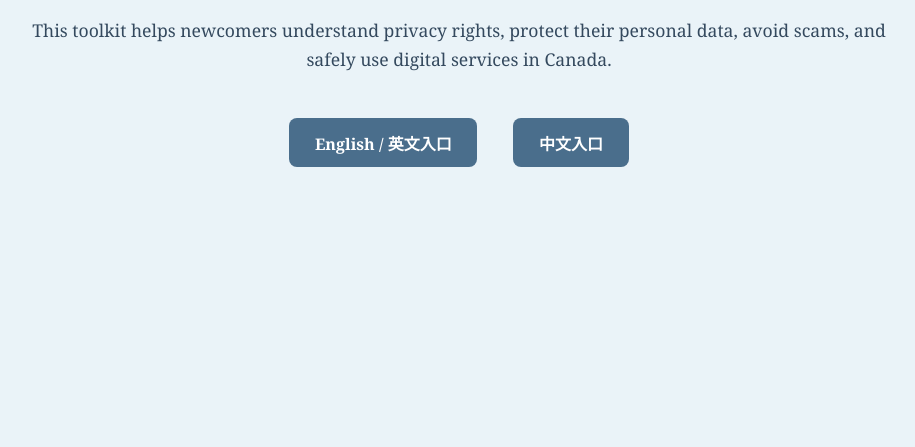
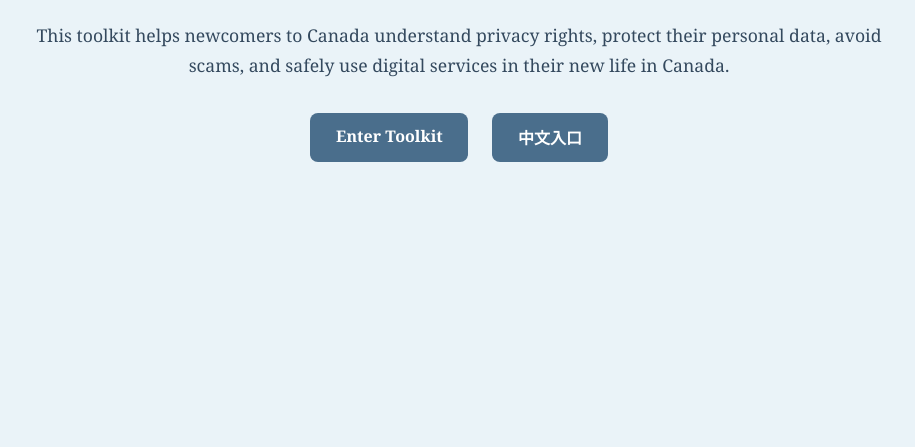
Before and after one commit to roxy3221/privacy_toolkit_deploy_ready, a plain HTML site: page index.html in a window 1280 px wide. Shown: the part 353-800 px from the top of the page, without its empty margins (181-1096 px from the left). Drawn offline with Linux system fonts and the light colour scheme.

Commit message:
Update index.html

```diff
--- a/index.html
+++ b/index.html
@@ -33,21 +33,31 @@
       min-height: 3rem;
     }
 
-    p.description {
+    @keyframes blink {
+      50% { border-color: transparent; }
+    }
+
+    .typewriter-text {
+      animation: blink 1s step-end infinite;
+    }
+
+    p {
       font-size: 1.1rem;
       line-height: 1.7;
       margin-top: 2rem;
       color: #34495e;
-      min-height: 4.2rem;
     }
 
     .button-group {
-      margin-top: 2.2rem;
+      margin-top: 2rem;
+      display: flex;
+      justify-content: center;
+      gap: 1.5rem;
+      flex-wrap: wrap;
     }
 
     .button-link {
       display: inline-block;
-      margin: 0 1rem;
       padding: 0.8rem 1.6rem;
       background-color: #4a6e8c;
       color: white;
@@ -66,13 +76,18 @@
 <body>
   <div class="container">
     <div class="typewriter-text" id="typewriter"></div>
-    <p class="description" id="description"></p>
+
+    <p id="description">
+      This toolkit helps newcomers to Canada understand privacy rights,
+      protect their personal data, avoid scams, and safely use digital services
+      in their new life in Canada.
+    </p>
 
     <div class="button-group">
       <a class="button-link" href="https://privacytoolkitdeployready-feds8simqmupmwnuupdt8t.streamlit.app/" target="_blank">
-        English / 英文入口
+        Enter Toolkit
       </a>
-      <a class="button-link" href="https://privacytoolkitdeployready-feds8simqmupmwnuupdt8t.streamlit.app/?lang=zh" target="_blank">
+      <a class="button-link" href="https://privacytoolkitdeployready-feds8simqmupmwnuupdt8t.streamlit.app/" target="_blank">
         中文入口
       </a>
     </div>
@@ -86,39 +101,42 @@
     ];
 
     const descriptions = [
-      "This toolkit helps newcomers understand privacy rights, protect their personal data, avoid scams, and safely use digital services in Canada.",
-      "本工具包帮助新移民了解隐私权、保护个人数据、避免诈骗，并安全使用加拿大的数字服务。",
-      "Cette boîte à outils aide les nouveaux arrivants à comprendre leurs droits en matière de vie privée et à rester en sécurité en ligne au Canada."
+      "This toolkit helps newcomers to Canada understand privacy rights, protect their personal data, avoid scams, and safely use digital services in their new life in Canada.",
+      "本工具包帮助新移民了解隐私权，保护个人数据，避免诈骗，并安全使用加拿大的数字服务。",
+      "Cette boîte à outils aide les nouveaux arrivants au Canada à comprendre leurs droits en matière de vie privée et à naviguer dans le monde numérique en toute sécurité."
     ];
 
     let currentPhrase = 0;
     let currentChar = 0;
     let typing = true;
-    const typewriterEl = document.getElementById("typewriter");
-    const descriptionEl = document.getElementById("description");
+    const el = document.getElementById("typewriter");
+    const desc = document.getElementById("description");
 
     function type() {
       const phrase = phrases[currentPhrase];
+      const description = descriptions[currentPhrase];
 
       if (typing) {
-        typewriterEl.textContent = phrase.substring(0, currentChar + 1);
+        el.textContent = phrase.substring(0, currentChar + 1);
         currentChar++;
+
         if (currentChar === phrase.length) {
           typing = false;
-          descriptionEl.textContent = descriptions[currentPhrase]; // 同步描述
-          setTimeout(type, 2000);
+          desc.textContent = description;
+          setTimeout(type, 1500);  // Pause before deleting
           return;
         }
       } else {
-        typewriterEl.textContent = phrase.substring(0, currentChar - 1);
+        el.textContent = phrase.substring(0, currentChar - 1);
         currentChar--;
+
         if (currentChar === 0) {
           typing = true;
           currentPhrase = (currentPhrase + 1) % phrases.length;
         }
       }
 
-      const delay = typing ? 80 : 40;
+      const delay = typing ? 100 : 40;
       setTimeout(type, delay);
     }
 
```
